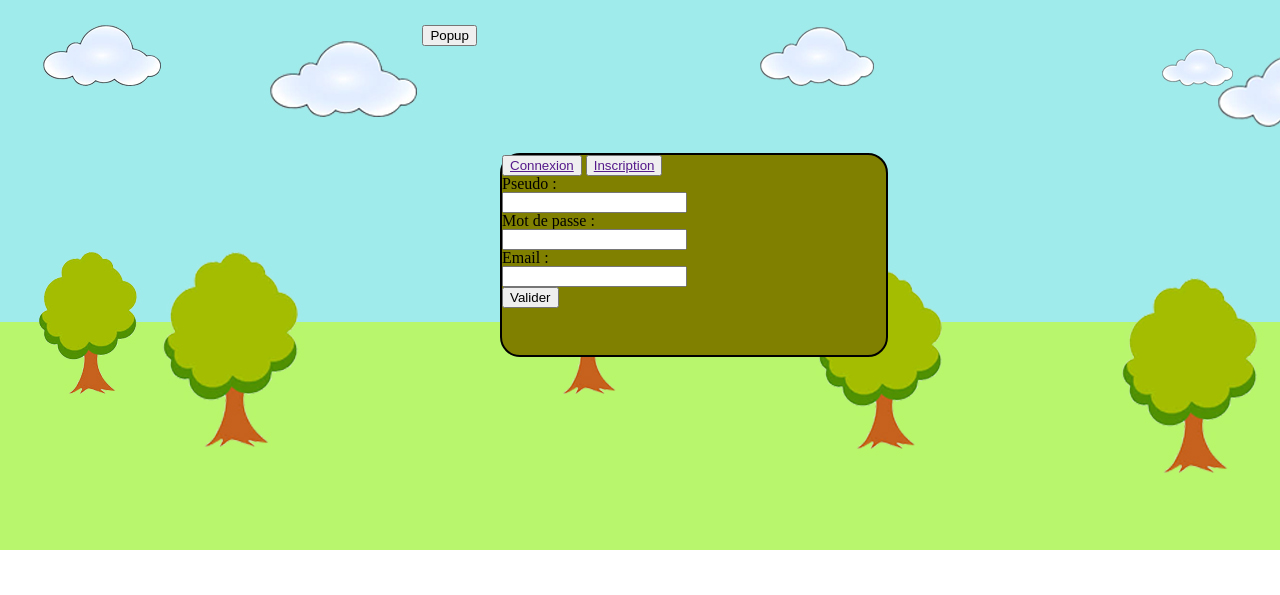
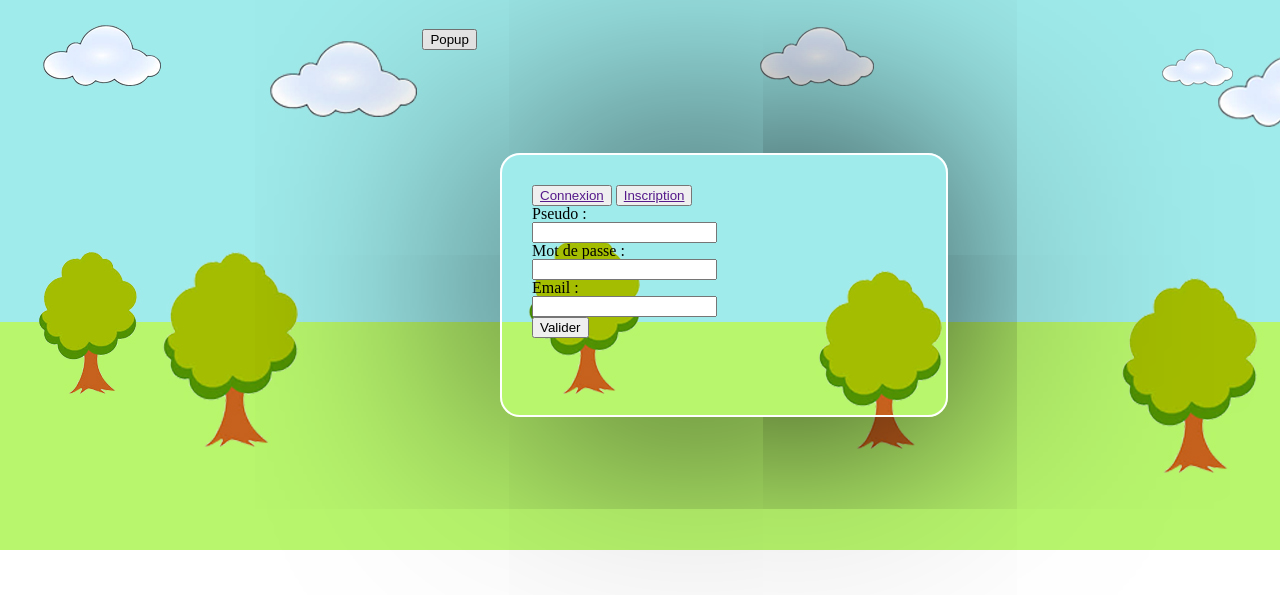
Before and after one commit to SebGazeau/cefiiPlane, a PHP site: page / in a window 1280 px wide; the page is wider, and only the part inside the window is pictured. Shown: the top 595 px of that part. Run offline with PHP 8.4, Linux system fonts and the light colour scheme; some web fonts are replaced.

Commit message:
modif stylev3

```diff
--- a/css/style.css
+++ b/css/style.css
@@ -16,24 +16,27 @@
 
 
 #popupForm{
-    border: 2px solid black;
+    border: 2px solid white;
     border-radius: 20px;
-    background-color: olive;
+
     height: 200px;
     width: 30%;
     margin-left: 500px;
     margin-top: -400px;
     z-index: 10;
     position: relative;
+    color: black;
+    padding: 30px 30px 30px 30px;
+    box-shadow:black  0 0 400px;
 }
 
 
-html{}
+
 .arcade {
     font-family: silkscreennormal;
 }
 
-html{}
+
 
 .popupFlex {}
 
```
